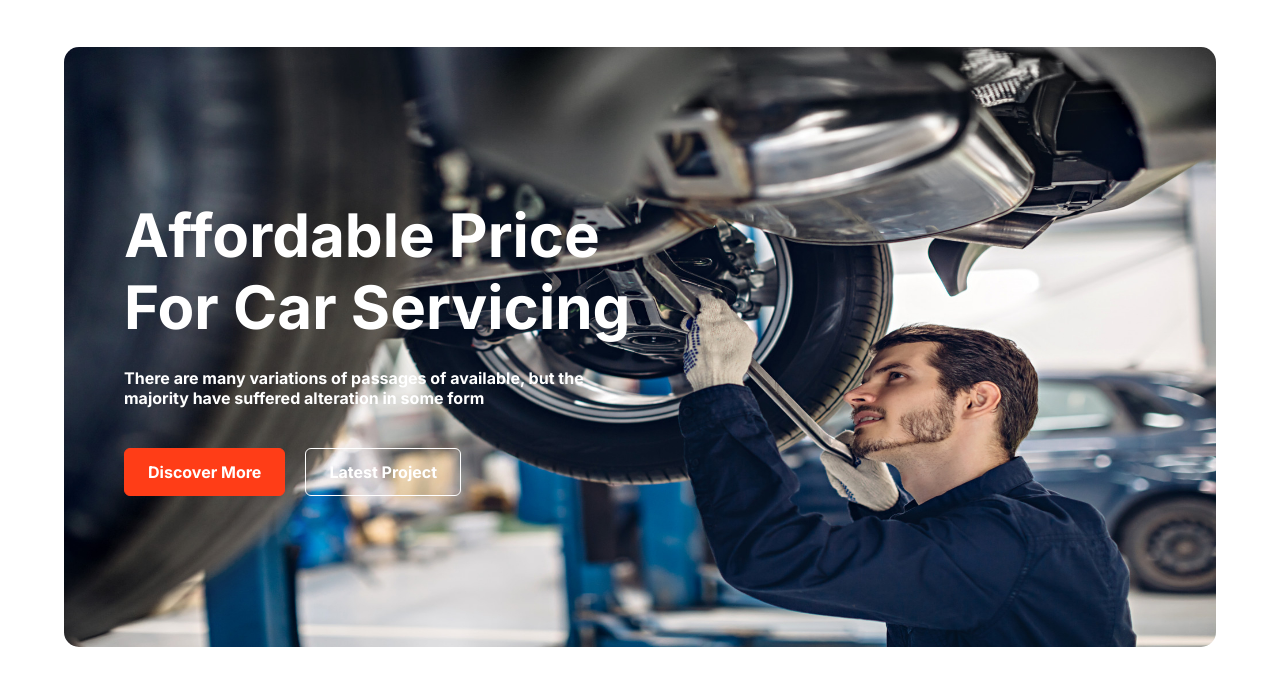
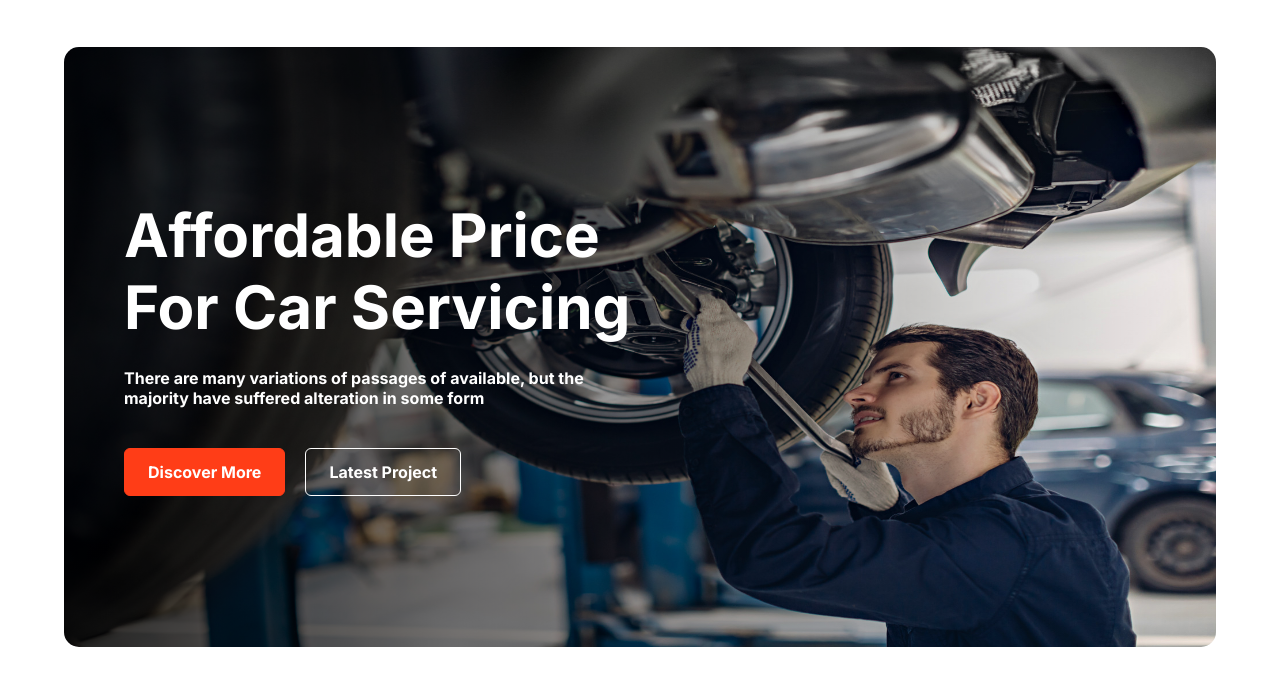
Before and after one commit to md-mohosin/car-doctor, a website built with Vite: page index.html in a window 1280 px wide. Shown: the part 101-800 px from the top of the page. Built offline with nearby package versions, Linux system fonts and the light colour scheme; files whose address does not match are found by name.

Commit message:
add liner-gradient in banner bg

```diff
--- a/src/style.css
+++ b/src/style.css
@@ -104,7 +104,9 @@ body {
   height: 600px;
   margin-top: 50px;
   color: white;
-  background-image: url('./images/banner.jpg');
+  background:
+    linear-gradient(to right, rgba(0, 0, 0, 0.8), rgba(0, 0, 0, 0)),
+    url('./images/banner.jpg');
   background-position: center;
   object-fit: cover;
   position: relative;
@@ -606,7 +608,7 @@ body {
     flex: 100%;
   }
 
-  .product-card-img{
+  .product-card-img {
     height: 180px;
   }
 
```
